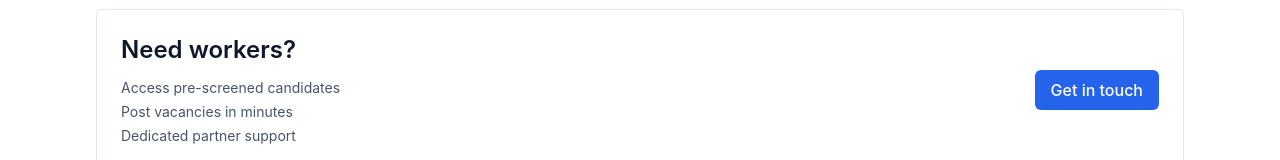
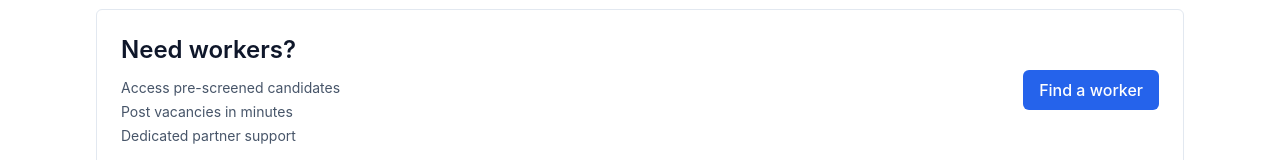
Before and after one commit to mpodaniev/vv-work, a React (Vite) app: page / in a window 1280 px wide. Shown: the part 792-952 px from the top of the page. Built offline with nearby package versions, Linux system fonts and the light colour scheme.

Commit message:
change homepage CTA copy to 'Find a worker'

```diff
--- a/src/components/home/EmployerCta.tsx
+++ b/src/components/home/EmployerCta.tsx
@@ -17,7 +17,7 @@ export default function EmployerCta() {
         to="/contacts"
         className="inline-flex items-center justify-center rounded-md bg-accent px-4 py-2 text-base font-medium text-white transition-colors hover:bg-accent-hover"
       >
-        Get in touch
+        Find a worker
       </Link>
     </section>
   )
```
Also changed, not shown: 1 other file (tests, documents, lock files or other folders).
